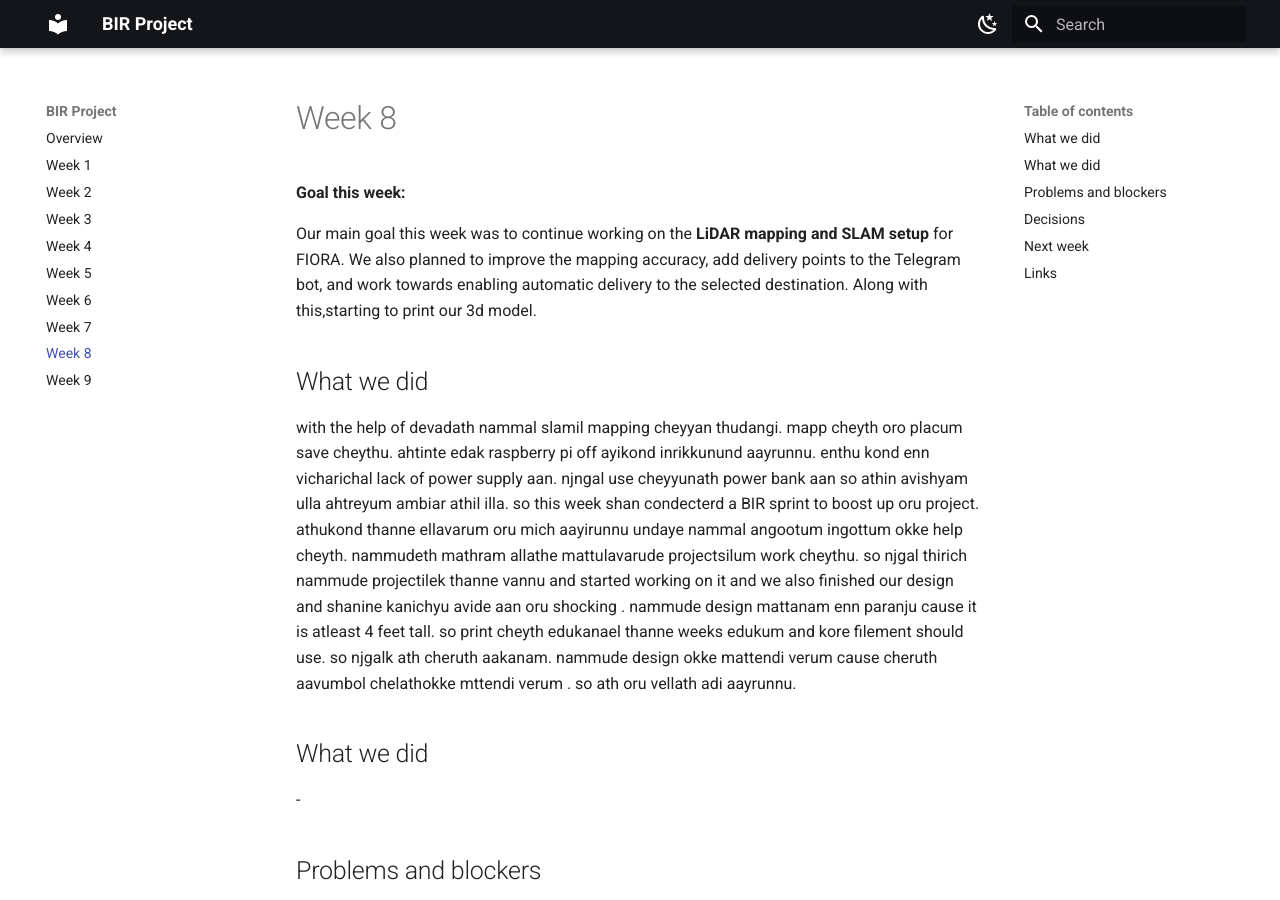
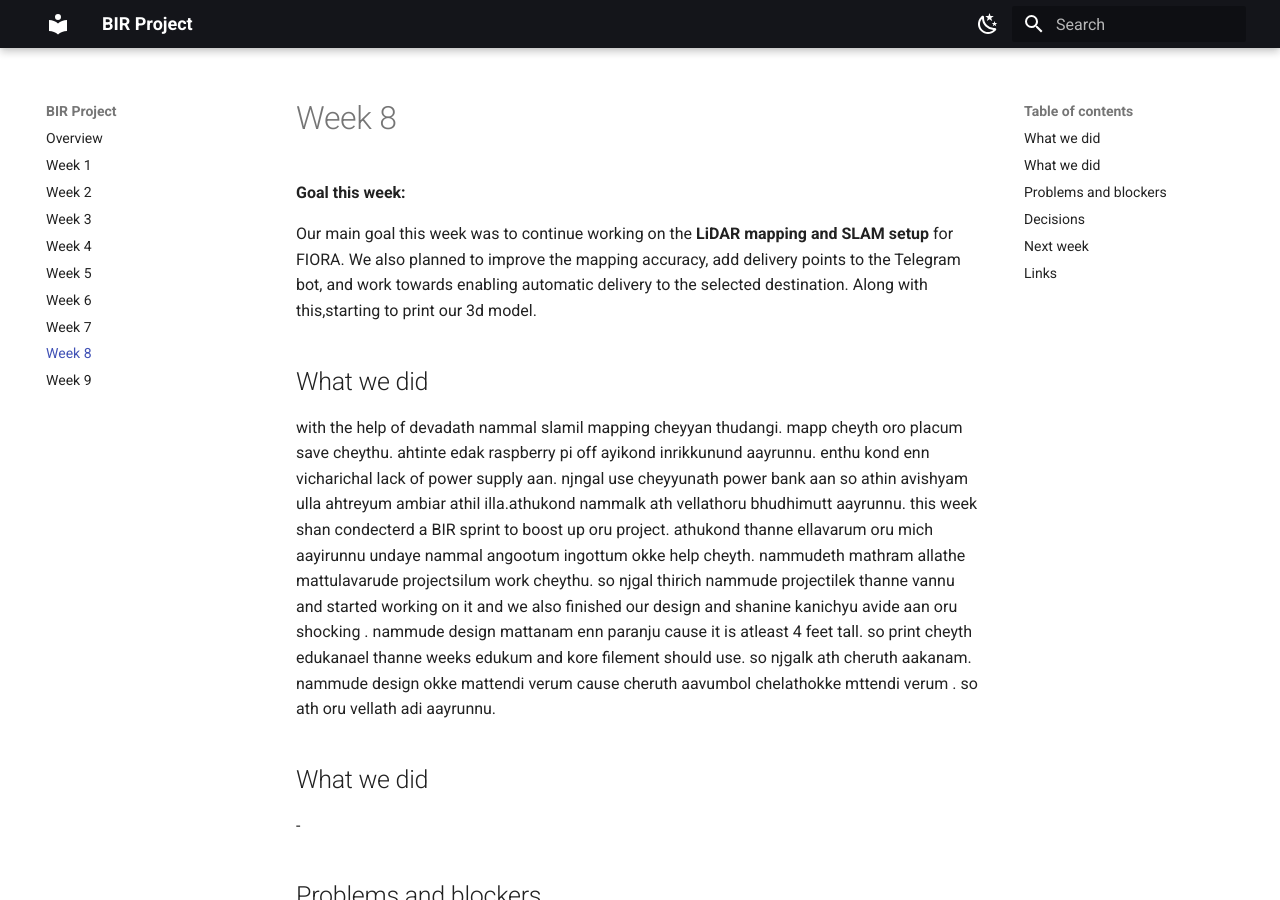
Before and after one commit to BuilderinResidencyTinkerspace/FIORA, an MkDocs documentation site: the page built from docs/week-08.md, in a window 1280 px wide and 900 px high. Built offline with MkDocs 1.6.1 and Material for MkDocs 9.7.7, drawn with Linux system fonts in a browser that asks for light colours.

Commit message:
Update week-08.md

```diff
--- a/docs/week-08.md
+++ b/docs/week-08.md
@@ -5,7 +5,7 @@
 Our main goal this week was to continue working on the **LiDAR mapping and SLAM setup** for FIORA. We also planned to improve the mapping accuracy, add delivery points to the Telegram bot, and work towards enabling automatic delivery to the selected destination. Along with this,starting to print our 3d model.
 
 ## What we did
-with the help of devadath nammal slamil mapping cheyyan thudangi. mapp cheyth oro placum save cheythu. ahtinte edak raspberry pi off ayikond inrikkunund aayrunnu. enthu kond enn vicharichal lack of power supply aan. njngal use cheyyunath power bank aan so athin avishyam ulla ahtreyum ambiar athil illa. so this week shan condecterd a BIR sprint to boost up oru project. athukond thanne ellavarum oru mich aayirunnu undaye nammal angootum ingottum okke help cheyth. nammudeth mathram allathe mattulavarude projectsilum work cheythu. so njgal thirich nammude projectilek thanne vannu and started working on it and we also finished our design and shanine kanichyu avide aan oru shocking . nammude design mattanam enn paranju cause it is atleast 4 feet tall. so print cheyth edukanael thanne weeks edukum and kore filement should use. so njgalk ath cheruth aakanam. nammude design okke mattendi verum cause cheruth aavumbol chelathokke mttendi verum . so ath oru vellath adi aayrunnu.
+with the help of devadath nammal slamil mapping cheyyan thudangi. mapp cheyth oro placum save cheythu. ahtinte edak raspberry pi off ayikond inrikkunund aayrunnu. enthu kond enn vicharichal lack of power supply aan. njngal use cheyyunath power bank aan so athin avishyam ulla ahtreyum ambiar athil illa.athukond nammalk ath vellathoru bhudhimutt aayrunnu. this week shan condecterd a BIR sprint to boost up oru project. athukond thanne ellavarum oru mich aayirunnu undaye nammal angootum ingottum okke help cheyth. nammudeth mathram allathe mattulavarude projectsilum work cheythu. so njgal thirich nammude projectilek thanne vannu and started working on it and we also finished our design and shanine kanichyu avide aan oru shocking . nammude design mattanam enn paranju cause it is atleast 4 feet tall. so print cheyth edukanael thanne weeks edukum and kore filement should use. so njgalk ath cheruth aakanam. nammude design okke mattendi verum cause cheruth aavumbol chelathokke mttendi verum . so ath oru vellath adi aayrunnu.
 
 
 
```
